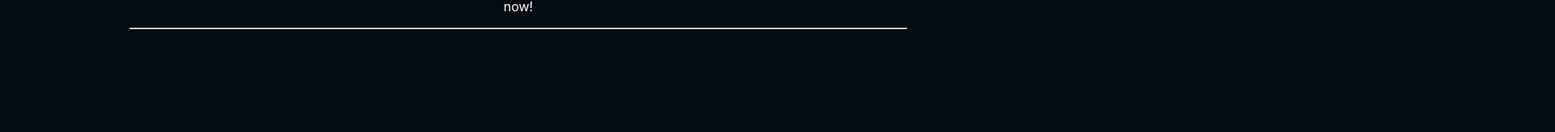
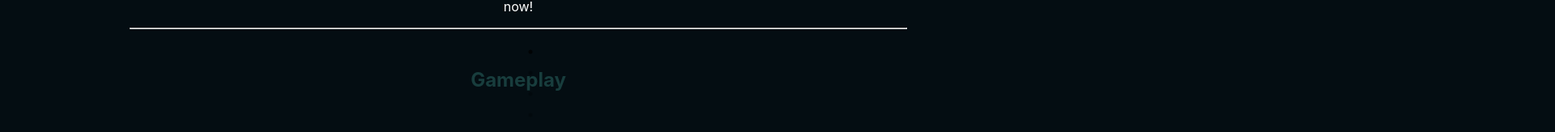
Before and after one commit to ample-samples/falloutanomaly, a React (Create React App) app: page / in a window 1280 px wide. Shown: the part 734-897 px from the top of the page at 81% size, 1920 px wide, since content can reach past the window. Built offline with nearby package versions, Linux system fonts and the light colour scheme.

Commit message:
altered heading margin

```diff
--- a/src/pages/Home.js
+++ b/src/pages/Home.js
@@ -19,7 +19,6 @@ class AutoPlay extends Component {
     const sliderImgWidth = "100%"
     return (
       <div>
-        <h2>Gameplay</h2>
         <Slider {...settings}>
           <div className="slider-container">
             <a rel="noreferrer" className="slider-image" target="_blank" href="https://www.nexusmods.com/fallout4/mods/33812">
@@ -96,6 +95,7 @@ export function Home() {
         Fallout Anomaly offers an expansive and captivating experience, blending the rich storytelling of A Storywealth, the survival and eerie atmosphere of Immersive Wasteland, the modern gameplay of Vault Boy 101 Total Overhaul v.2.0, and the haunting Stalker-like ambiance of Lost World. Join us in this relentless pursuit of adventure and uncover the secrets of the Commonwealth. Your journey begins now!
       </p>
       <hr/>
+        <h2 style={{margin:"3rem 0 0 0"}}>Gameplay</h2>
       <AutoPlay />
     </>
   )
```
